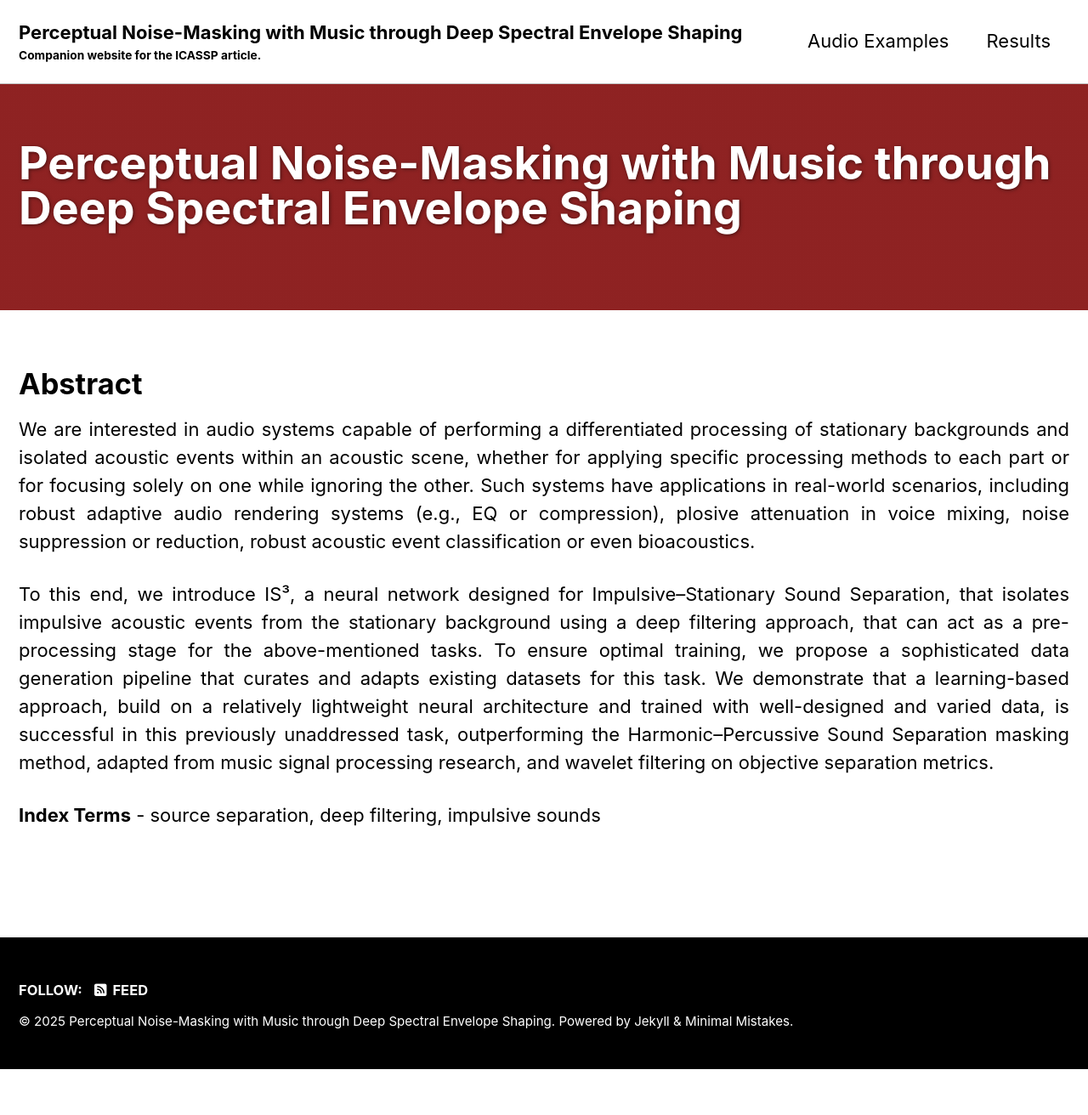
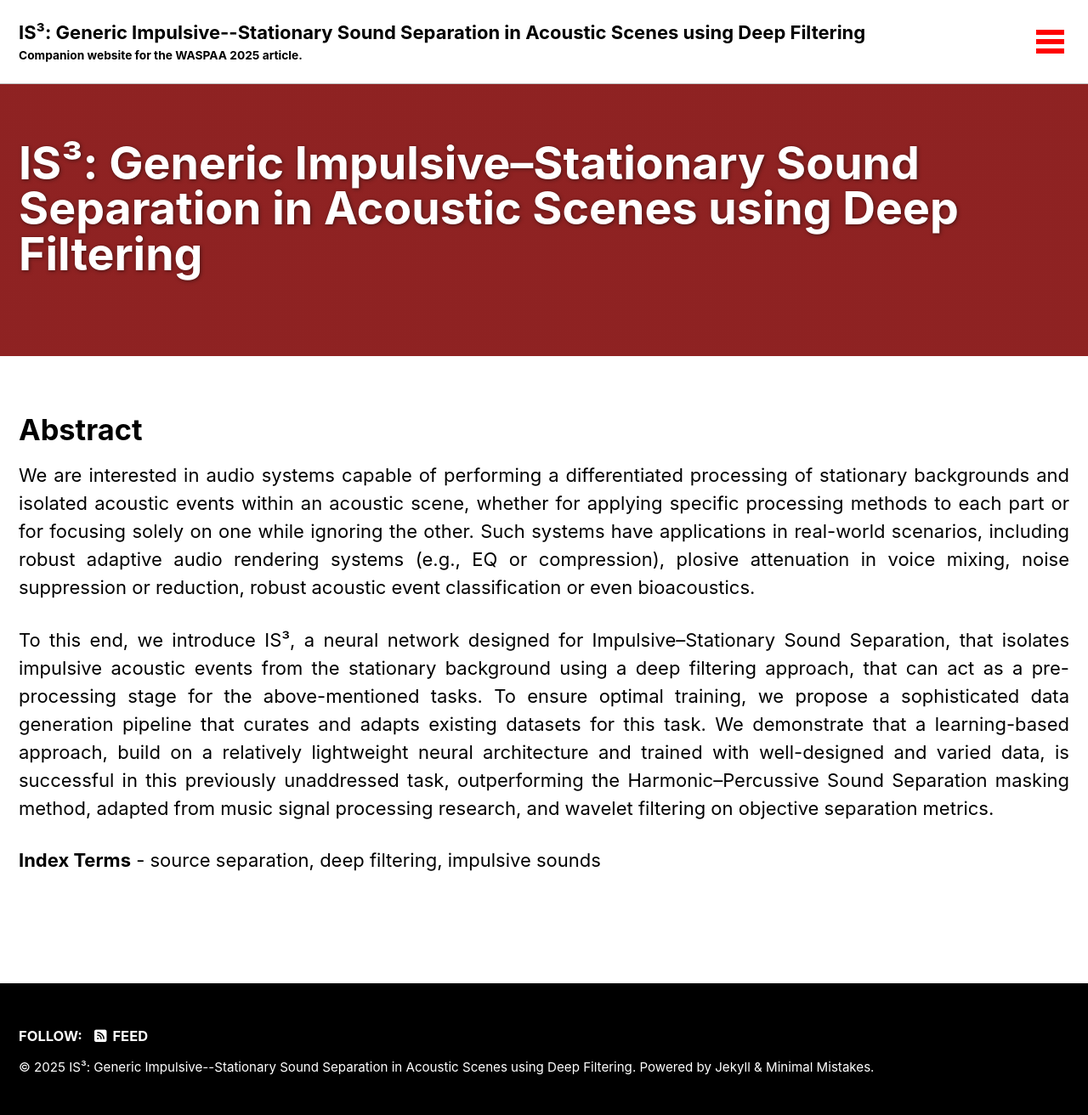
Before and after one commit to ClementineBerger/IS3, a Jekyll site: the page built from docs/_pages/home.md, in a window 1280 px wide. Shown: the whole page at 85% size. Built offline with Jekyll 4.4.1, drawn with Linux system fonts in a browser that asks for light colours; cached includes are drawn as plain includes; before the commit the page ends 1258 px from its top, so only the background shows below that.

Commit message:
initial commit companion web page

```diff
--- a/docs/_config.yml
+++ b/docs/_config.yml
@@ -17,14 +17,14 @@
 # Site Settings
 locale                   : "en-US"
 rtl                      : # true, false (default) # turns direction of the page into right to left for RTL languages
-title                    : "Perceptual Noise-Masking with Music through Deep Spectral Envelope Shaping"
+title                    : "IS³: Generic Impulsive--Stationary Sound Separation in Acoustic Scenes using Deep Filtering"
 title_separator          : "-"
-subtitle                 : "Companion website for the ICASSP article."
+subtitle                 : "Companion website for the WASPAA 2025 article."
 name                     : "Clémentine Berger"
 description              : "An amazing website."
 url                      : "https://clementineberger.github.io"
 baseurl                  : # the subpath of your site, e.g. "/blog"
-repository               : "ClementineBerger/DPNMM"
+repository               : "ClementineBerger/IS3"
 teaser                   : # path of fallback teaser image, e.g. "/assets/images/500x300.png"
 logo                     : # path of logo image to display in the masthead, e.g. "/assets/images/88x88.png"
 masthead_title           : # overrides the website title displayed in the masthead, use " " for no title
```
